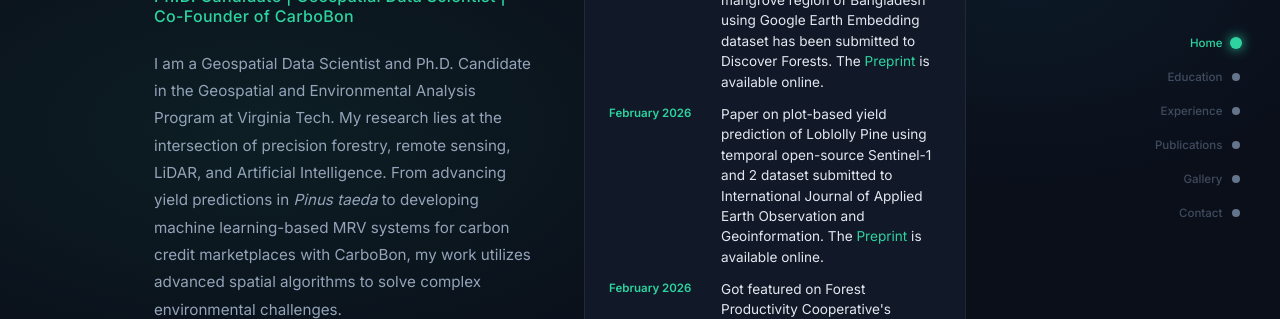
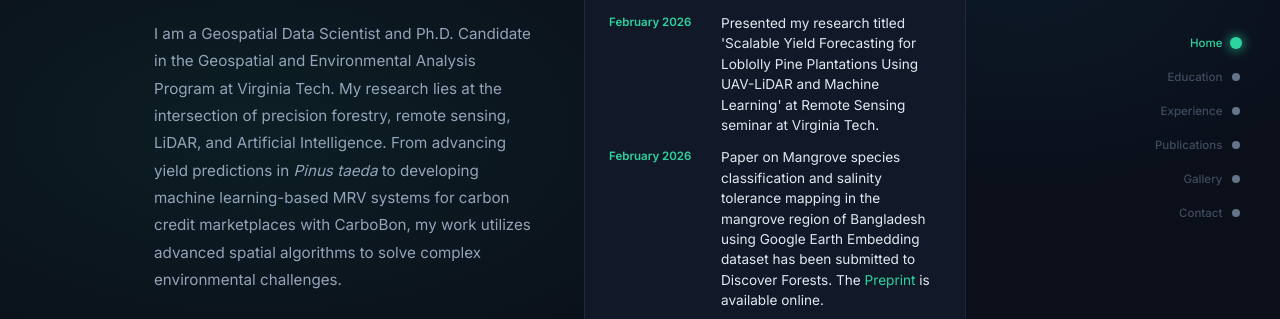
Before and after one commit to Gunjanbarua/personal-website, an Eleventy site: page src/index.njk in a window 1280 px wide. Shown: the part 272-591 px from the top of the page. Built offline with nearby package versions, Linux system fonts and the light colour scheme; Eleventy itself is replaced by a stand-in of ours; files that its build step writes are made by us from their sources; a web font is replaced by a local one.

Commit message:
fix: home section overflow + hero-inner align-start to show full profile photo

```diff
--- a/src/css/style.css
+++ b/src/css/style.css
@@ -422,7 +422,7 @@ ul {
   display: grid;
   grid-template-columns: 1fr 1fr;
   gap: 3rem;
-  align-items: center;
+  align-items: flex-start;
   position: relative;
   z-index: 1;
 }
--- a/src/index.njk
+++ b/src/index.njk
@@ -6,7 +6,7 @@ title: Portfolio
 {# ═══════════════════════════════════════════════════════════
    SECTION 1 – HOME / BIO / UPDATES
 ═══════════════════════════════════════════════════════════ #}
-<section class="snap-section" id="home" aria-label="Home">
+<section class="snap-section overflow-section" id="home" aria-label="Home">
   <div class="hero-bg"></div>
   <div class="section-inner hero-inner">
 
```
